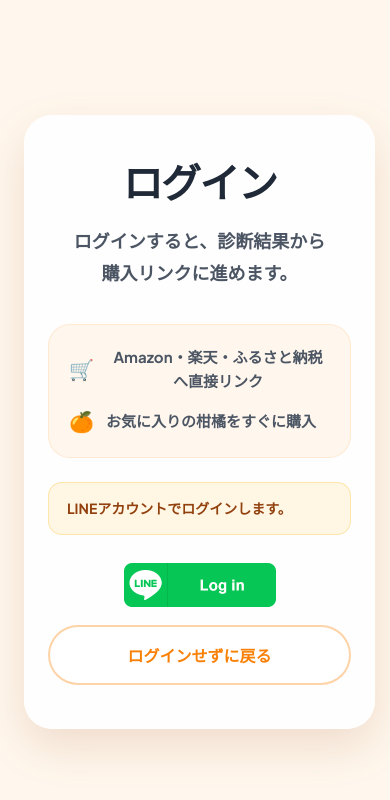
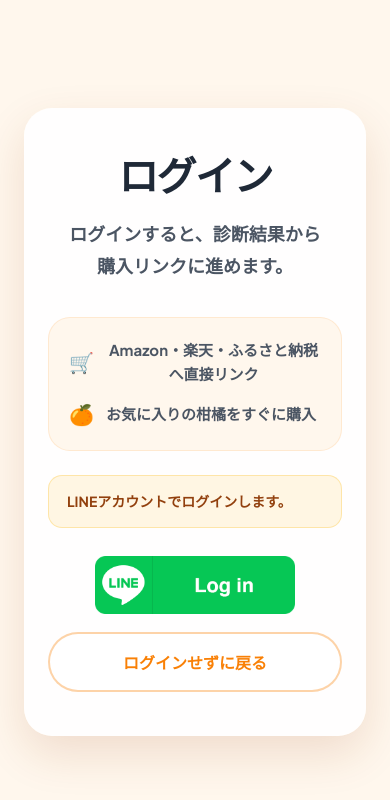
Before and after one commit to Hanchokento/citrus-app, a Next.js app in the folder frontend/: page /3_Login in a window 390 px wide. Shown: the top 800 px of the page. Built offline with nearby package versions, Linux system fonts and the light colour scheme.

Commit message:
adjust botton Hancho

```diff
--- a/frontend/app/globals.css
+++ b/frontend/app/globals.css
@@ -1335,3 +1335,141 @@ p {
     width: min(303px, 92vw);
   }
 }
+
+/* Official LINE login button size and hit-area tuning */
+.lineLoginImageButton {
+  width: 200px;
+  height: 58px;
+  aspect-ratio: auto;
+  padding: 0;
+  border: 0;
+  background: transparent;
+  cursor: pointer;
+  display: inline-block;
+  line-height: 0;
+}
+
+.lineLoginImage {
+  display: block;
+  width: 200px;
+  height: 58px;
+  background-image: url("/other_images/line_login/btn_login_base.png");
+  background-size: 200px 58px;
+  background-repeat: no-repeat;
+  background-position: center;
+}
+
+.lineLoginImageButton:hover .lineLoginImage {
+  background-image: url("/other_images/line_login/btn_login_hover.png");
+}
+
+.lineLoginImageButton:active .lineLoginImage {
+  background-image: url("/other_images/line_login/btn_login_press.png");
+}
+
+.lineLoginImageButton:disabled {
+  cursor: not-allowed;
+  opacity: 0.65;
+}
+
+@media (max-width: 640px) {
+  .lineLoginImageButton,
+  .lineLoginImage {
+    width: min(200px, 80vw);
+    height: auto;
+    aspect-ratio: 303 / 88;
+    background-size: contain;
+  }
+}
+
+/* Official LINE login button size and hit-area tuning */
+.lineLoginImageButton {
+  width: 200px;
+  height: 58px;
+  aspect-ratio: auto;
+  padding: 0;
+  border: 0;
+  background: transparent;
+  cursor: pointer;
+  display: inline-block;
+  line-height: 0;
+}
+
+.lineLoginImage {
+  display: block;
+  width: 200px;
+  height: 58px;
+  background-image: url("/other_images/line_login/btn_login_base.png");
+  background-size: 200px 58px;
+  background-repeat: no-repeat;
+  background-position: center;
+}
+
+.lineLoginImageButton:hover .lineLoginImage {
+  background-image: url("/other_images/line_login/btn_login_hover.png");
+}
+
+.lineLoginImageButton:active .lineLoginImage {
+  background-image: url("/other_images/line_login/btn_login_press.png");
+}
+
+.lineLoginImageButton:disabled {
+  cursor: not-allowed;
+  opacity: 0.65;
+}
+
+@media (max-width: 640px) {
+  .lineLoginImageButton,
+  .lineLoginImage {
+    width: min(200px, 80vw);
+    height: auto;
+    aspect-ratio: 303 / 88;
+    background-size: contain;
+  }
+}
+
+/* Official LINE login button size and hit-area tuning */
+.lineLoginImageButton {
+  width: 200px;
+  height: 58px;
+  aspect-ratio: auto;
+  padding: 0;
+  border: 0;
+  background: transparent;
+  cursor: pointer;
+  display: inline-block;
+  line-height: 0;
+}
+
+.lineLoginImage {
+  display: block;
+  width: 200px;
+  height: 58px;
+  background-image: url("/other_images/line_login/btn_login_base.png");
+  background-size: 200px 58px;
+  background-repeat: no-repeat;
+  background-position: center;
+}
+
+.lineLoginImageButton:hover .lineLoginImage {
+  background-image: url("/other_images/line_login/btn_login_hover.png");
+}
+
+.lineLoginImageButton:active .lineLoginImage {
+  background-image: url("/other_images/line_login/btn_login_press.png");
+}
+
+.lineLoginImageButton:disabled {
+  cursor: not-allowed;
+  opacity: 0.65;
+}
+
+@media (max-width: 640px) {
+  .lineLoginImageButton,
+  .lineLoginImage {
+    width: min(200px, 80vw);
+    height: auto;
+    aspect-ratio: 303 / 88;
+    background-size: contain;
+  }
+}
```
